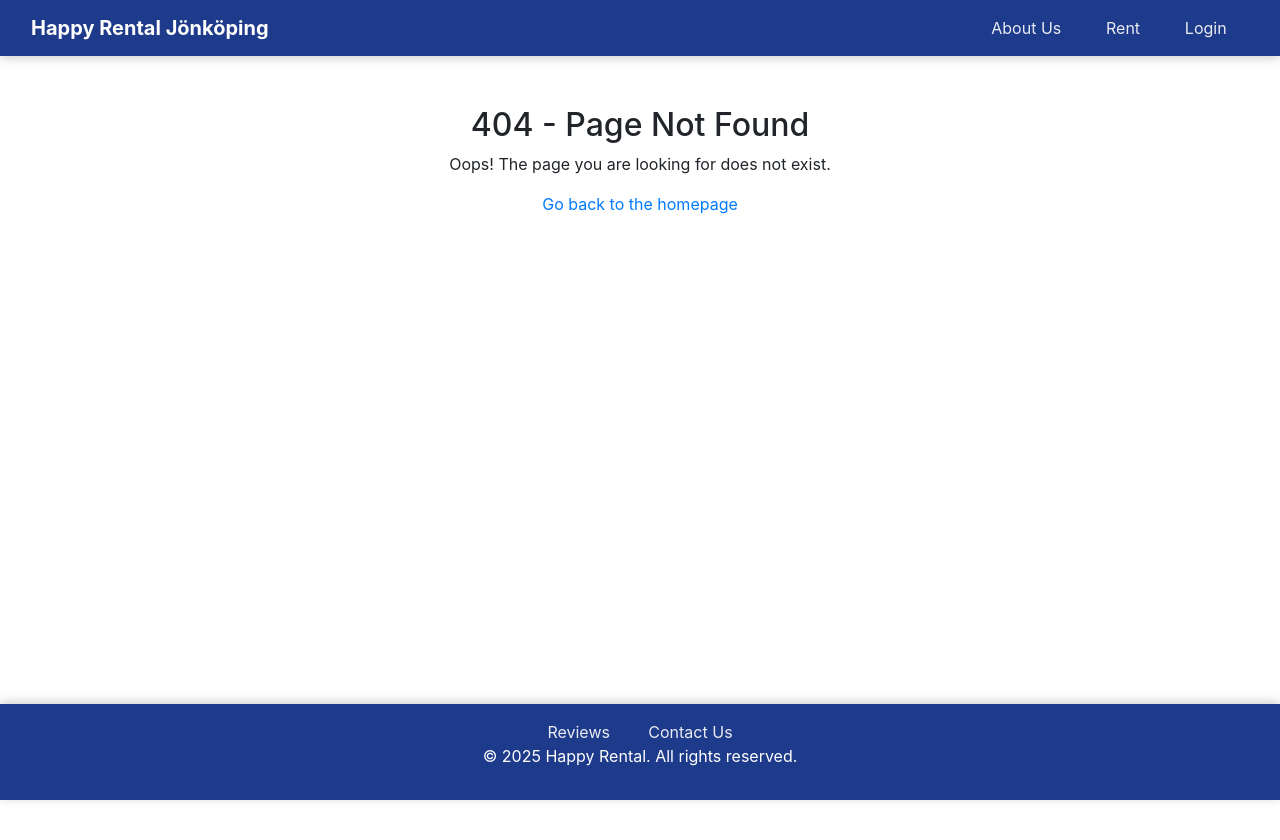
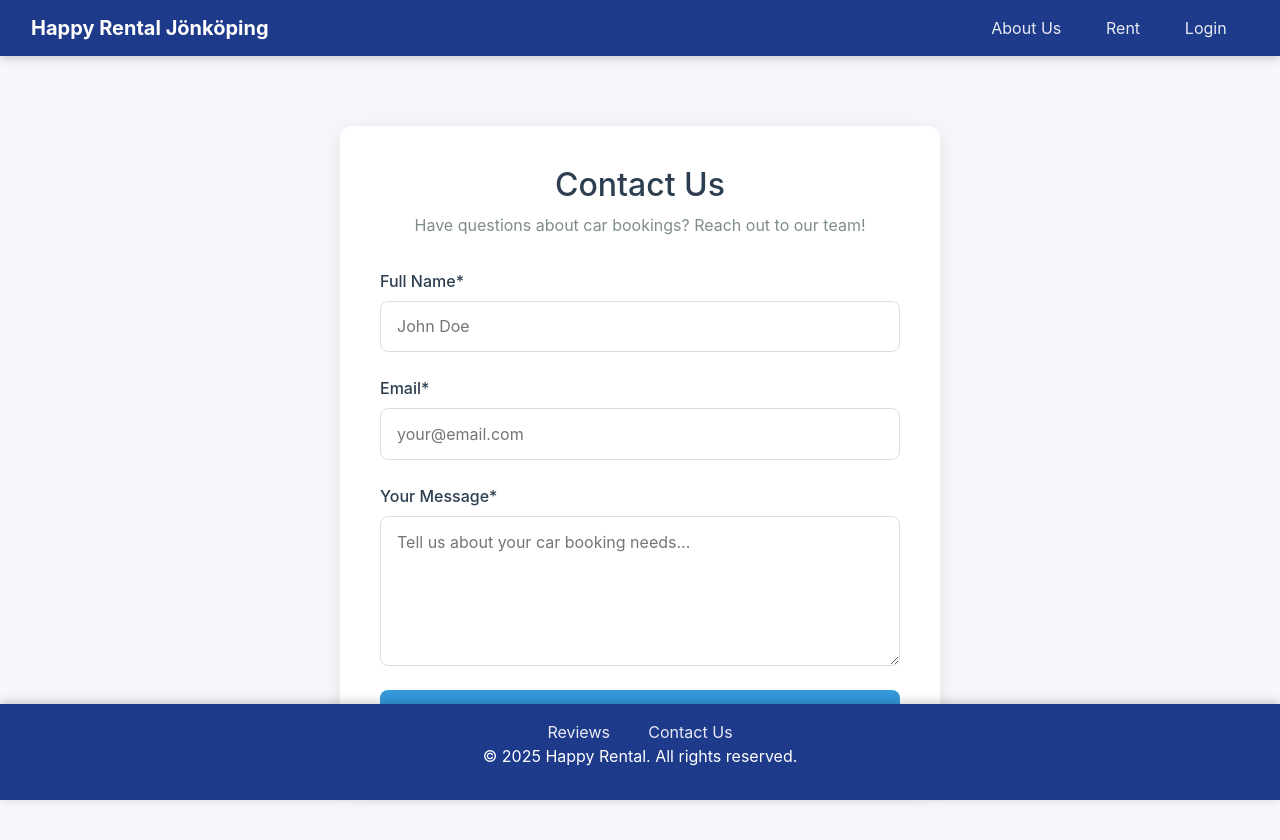
Before and after one commit to Yuss76A/Highway-to-Rent, a React (Create React App) app: page /contact in a window 1280 px wide. Before the commit this address had no page. Shown: the top 840 px of the page. Before the commit the page ends 800 px from the top, so only its background shows below. Built offline with nearby package versions, Linux system fonts and the light colour scheme.

Commit message:
Add contact page with form submission functionality

```diff
--- /dev/null
+++ b/src/pages/Contact.js
@@ -0,0 +1,147 @@
+import React, { useState } from 'react';
+import axios from 'axios';
+import styles from '../styles/Contact.module.css';
+
+const ContactForm = () => {
+    const [formData, setFormData] = useState({
+        name: '',
+        email: '',
+        message: ''
+    });
+    const [isLoading, setIsLoading] = useState(false);
+    const [statusMessage, setStatusMessage] = useState({ text: '', type: '' });
+
+    // Updated to use the correct endpoint
+    const API_URL = 'https://carbookingbackend-df57468af270.herokuapp.com/contact/';
+
+    const handleChange = (e) => {
+        const { name, value } = e.target;
+        setFormData(prev => ({
+            ...prev,
+            [name]: value
+        }));
+    };
+
+    const handleSubmit = async (e) => {
+        e.preventDefault();
+        setIsLoading(true);
+        setStatusMessage({ text: '', type: '' });
+
+        try {
+            const response = await axios.post(API_URL, formData);
+
+            setStatusMessage({
+                text: response.data.message || 'Message sent successfully! We will contact you soon.',
+                type: 'success'
+            });
+
+            // Reset form
+            setFormData({
+                name: '',
+                email: '',
+                message: ''
+            });
+
+        } catch (error) {
+            let errorMsg = 'Failed to send message. Please try again later.';
+
+            if (error.response) {
+                if (error.response.data) {
+                    if (typeof error.response.data === 'object') {
+                        errorMsg = Object.entries(error.response.data)
+                            .map(([field, errors]) => `${field}: ${errors.join(' ')}`)
+                            .join('\n');
+                    } else {
+                        errorMsg = error.response.data;
+                    }
+                }
+            } else if (error.request) {
+                errorMsg = 'Server is not responding. Please check your connection.';
+            }
+
+            setStatusMessage({
+                text: errorMsg,
+                type: 'error'
+            });
+        } finally {
+            setIsLoading(false);
+        }
+    };
+
+    return (
+        <div className={styles.contactContainer}>
+            <div className={styles.contactCard}>
+                <h2 className={styles.title}>Contact Us</h2>
+                <p className={styles.subtitle}>Have questions about car bookings? Reach out to our team!</p>
+
+                <form onSubmit={handleSubmit} className={styles.contactForm}>
+                    <div className={styles.formGroup}>
+                        <label htmlFor="name" className={styles.label}>Full Name*</label>
+                        <input
+                            type="text"
+                            id="name"
+                            name="name"
+                            value={formData.name}
+                            onChange={handleChange}
+                            required
+                            placeholder="John Doe"
+                            className={styles.input}
+                        />
+                    </div>
+
+                    <div className={styles.formGroup}>
+                        <label htmlFor="email" className={styles.label}>Email*</label>
+                        <input
+                            type="email"
+                            id="email"
+                            name="email"
+                            value={formData.email}
+                            onChange={handleChange}
+                            required
+                            placeholder="your@email.com"
+                            className={styles.input}
+                        />
+                    </div>
+
+                    <div className={styles.formGroup}>
+                        <label htmlFor="message" className={styles.label}>Your Message*</label>
+                        <textarea
+                            id="message"
+                            name="message"
+                            value={formData.message}
+                            onChange={handleChange}
+                            required
+                            rows="5"
+                            placeholder="Tell us about your car booking needs..."
+                            className={`${styles.input} ${styles.textarea}`}
+                        />
+                    </div>
+
+                    <button
+                        type="submit"
+                        className={styles.submitBtn}
+                        disabled={isLoading}
+                    >
+                        {isLoading ? (
+                            <>
+                                <span className={styles.spinner}></span> Sending...
+                            </>
+                        ) : (
+                            'Send Message'
+                        )}
+                    </button>
+
+                    {statusMessage.text && (
+                        <div className={`${styles.statusMessage} ${styles[statusMessage.type]}`}>
+                            {statusMessage.text.split('\n').map((line, i) => (
+                                <p key={i}>{line}</p>
+                            ))}
+                        </div>
+                    )}
+                </form>
+            </div>
+        </div>
+    );
+};
+
+export default ContactForm;
--- a/src/styles/BookedDates.module.css
+++ b/src/styles/BookedDates.module.css
@@ -1,7 +1,7 @@
 .container {
   max-width: 800px;
   margin: 2rem auto;
-  padding: 1.5rem;
+  padding: 2.5rem;
   background-color: #f9f9f9; /* Light background for contrast */
   border-radius: 8px;
   box-shadow: 0 4px 12px rgba(0, 0, 0, 0.1);
--- /dev/null
+++ b/src/styles/Contact.module.css
@@ -0,0 +1,123 @@
+.contactContainer {
+    display: flex;
+    justify-content: center;
+    align-items: center;
+    min-height: 100vh;
+    padding: 2rem;
+    background: #f5f7fa;
+}
+
+.contactCard {
+    background: white;
+    border-radius: 12px;
+    box-shadow: 0 4px 20px rgba(0, 0, 0, 0.08);
+    padding: 2.5rem;
+    width: 100%;
+    max-width: 600px;
+}
+
+.title {
+    color: #2c3e50;
+    margin-bottom: 0.5rem;
+    font-size: 2rem;
+    text-align: center;
+}
+
+.subtitle {
+    color: #7f8c8d;
+    margin-bottom: 2rem;
+    text-align: center;
+}
+
+.contactForm {
+    display: flex;
+    flex-direction: column;
+    gap: 1.5rem;
+}
+
+.formGroup {
+    display: flex;
+    flex-direction: column;
+}
+
+.label {
+    margin-bottom: 0.5rem;
+    color: #2c3e50;
+    font-weight: 500;
+}
+
+.input {
+    padding: 0.8rem 1rem;
+    border: 1px solid #ddd;
+    border-radius: 8px;
+    font-size: 1rem;
+    transition: all 0.3s ease;
+}
+
+.input:focus {
+    outline: none;
+    border-color: #3498db;
+    box-shadow: 0 0 0 3px rgba(52, 152, 219, 0.2);
+}
+
+.textarea {
+    resize: vertical;
+    min-height: 150px;
+}
+
+.submitBtn {
+    background: #3498db;
+    color: white;
+    border: none;
+    padding: 1rem;
+    border-radius: 8px;
+    font-size: 1rem;
+    font-weight: 500;
+    cursor: pointer;
+    transition: all 0.3s ease;
+    display: flex;
+    align-items: center;
+    justify-content: center;
+    gap: 0.5rem;
+}
+
+.submitBtn:hover {
+    background: #2980b9;
+    transform: translateY(-2px);
+}
+
+.submitBtn:disabled {
+    background: #bdc3c7;
+    cursor: not-allowed;
+    transform: none;
+}
+
+.spinner {
+    width: 1rem;
+    height: 1rem;
+    border: 2px solid rgba(255, 255, 255, 0.3);
+    border-radius: 50%;
+    border-top-color: white;
+    animation: spin 1s ease-in-out infinite;
+}
+
+@keyframes spin {
+    to { transform: rotate(360deg); }
+}
+
+.statusMessage {
+    padding: 1rem;
+    border-radius: 8px;
+    text-align: center;
+    margin-top: 1rem;
+}
+
+.success {
+    background: #d4edda;
+    color: #155724;
+}
+
+.error {
+    background: #f8d7da;
+    color: #721c24;
+}
```
Also changed, not shown: src/index.js (+6 -1 lines).
